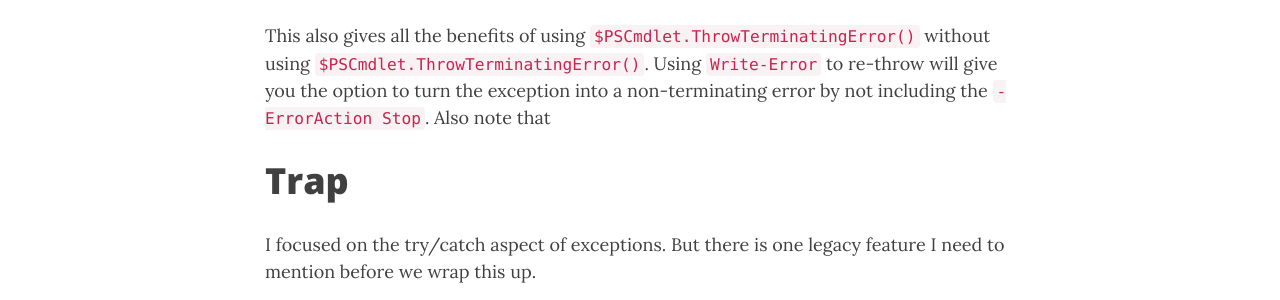
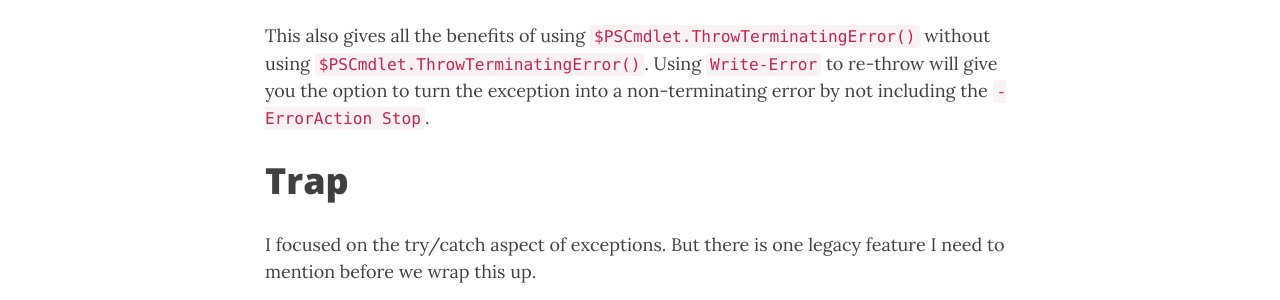
Before and after one commit to KevinMarquette/kevinmarquette.github.io, a Jekyll site: the page built from _posts/2017-04-10-Powershell-exceptions-everything-you-ever-wanted-to-know.md, in a window 1280 px wide and 900 px high, scrolled down 14502 px. Shown: the part 154-454 px from the top of the window. Built offline with Jekyll 4.4.1, drawn with Linux system fonts in a browser that asks for light colours; nearby versions of some CDN libraries.

Commit message:
removed word

```diff
--- a/_posts/2017-04-10-Powershell-exceptions-everything-you-ever-wanted-to-know.md
+++ b/_posts/2017-04-10-Powershell-exceptions-everything-you-ever-wanted-to-know.md
@@ -425,7 +425,7 @@
         Write-Error -Exception $PSItem -ErrorAction Stop
     }
 
-This also gives all the benefits of using `$PSCmdlet.ThrowTerminatingError()` without using `$PSCmdlet.ThrowTerminatingError()`. Using `Write-Error` to re-throw will give you the option to turn the exception into a non-terminating error by not including the `-ErrorAction Stop`. Also note that
+This also gives all the benefits of using `$PSCmdlet.ThrowTerminatingError()` without using `$PSCmdlet.ThrowTerminatingError()`. Using `Write-Error` to re-throw will give you the option to turn the exception into a non-terminating error by not including the `-ErrorAction Stop`.
 
 # Trap
 
```
